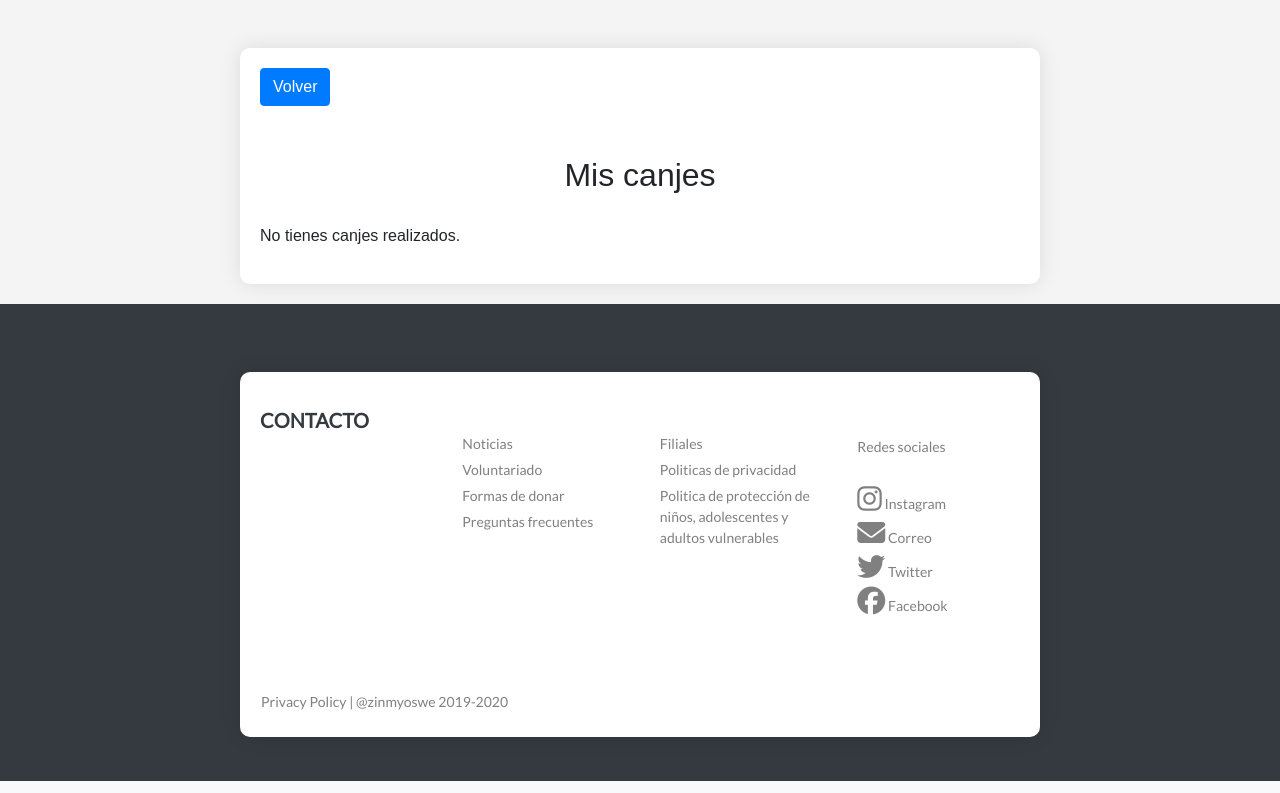
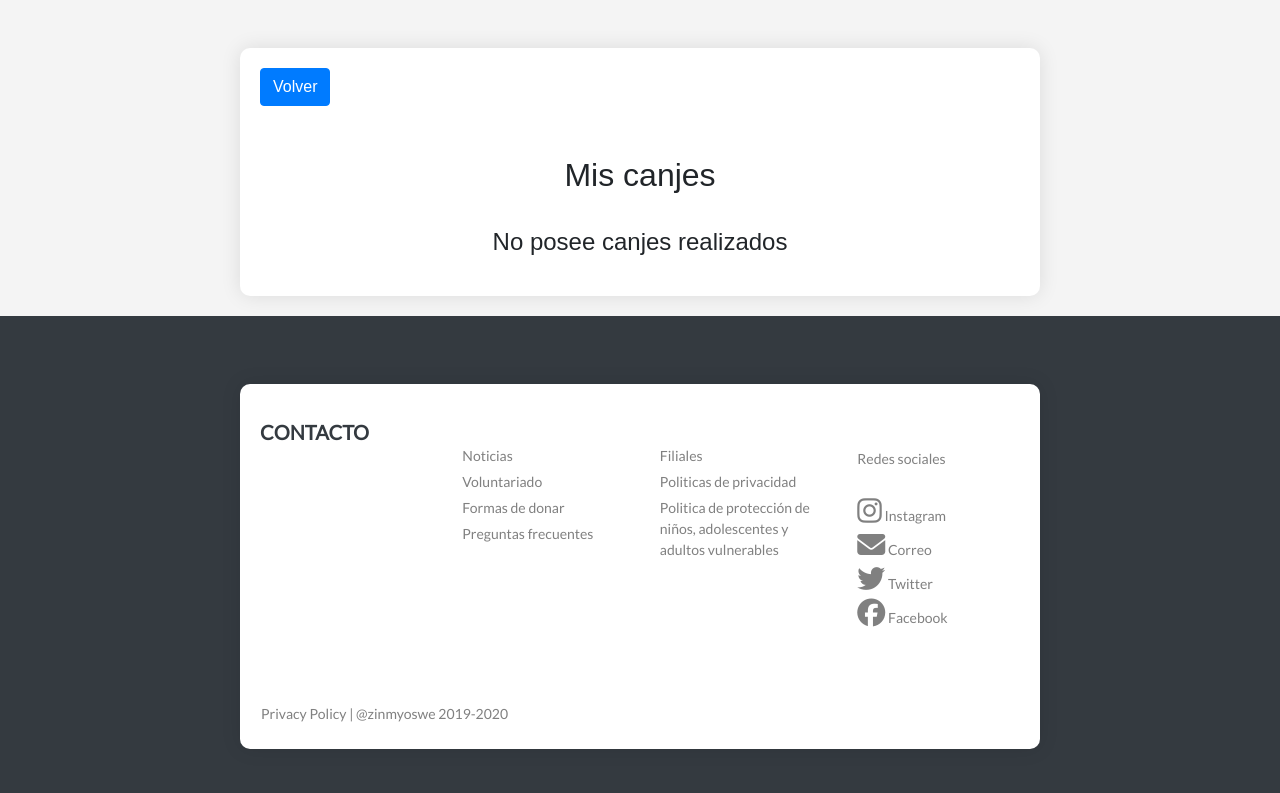
Before and after one commit to IrinaLamboglia/Caritas_project, a Django app: page /misCanjes/ in a window 1280 px wide. Shown: the part 81-874 px from the top of the page. Run offline with Django 4.2, Linux system fonts and the light colour scheme; a user stored in the database is signed in; data comes from the database, SQL or seed files in the repository; both versions use the stored data as it was after the commit; some libraries are stand-ins or nearby versions.

Commit message:
Detalles esteticos

```diff
--- a/login/core/templates/canjearPuntos/misCanjes.html
+++ b/login/core/templates/canjearPuntos/misCanjes.html
@@ -28,7 +28,9 @@
             {% endfor %}
         </ul>
     {% else %}
-        <p>No tienes canjes realizados.</p>
+        <div class="no-premios text-center">
+            <p style="font-size: 24px; font-family: 'Arial', sans-serif;">No posee canjes realizados</p>
+        </div>
     {% endif %}
 </div>
 
```
Also changed, not shown: login/db.sqlite3.
